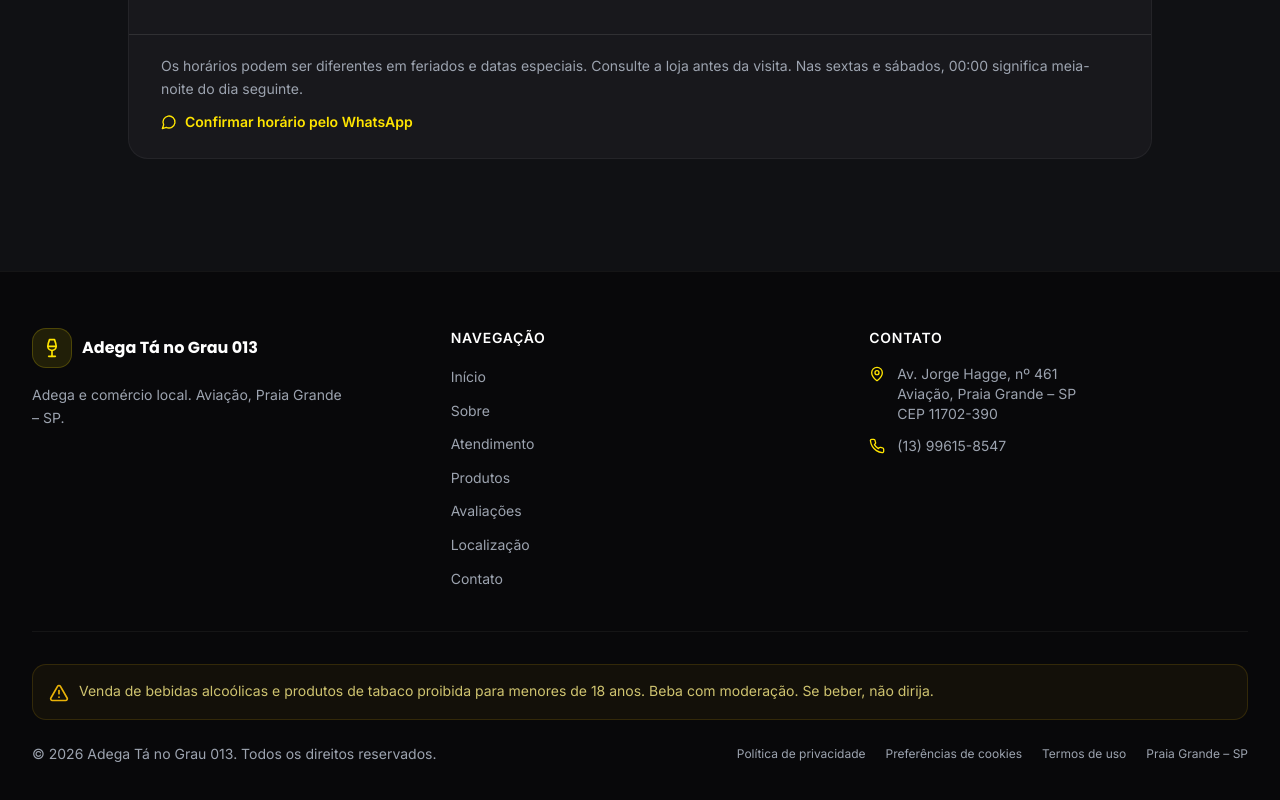
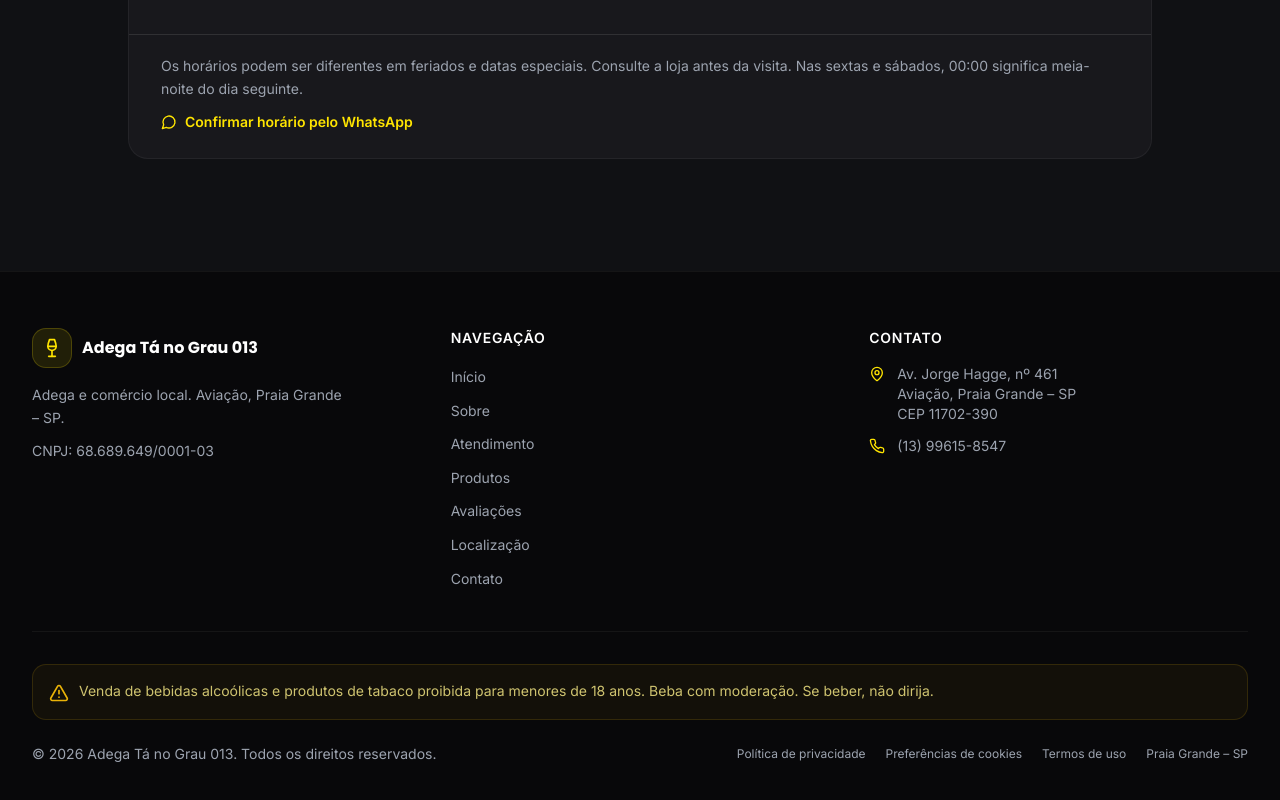
Before and after one commit to kadudevv/adega-ta-no-grau-013, a React (Vite) app: page / in a window 1280 px wide. Shown: the part 6433-7233 px from the top of the page. Built offline with nearby package versions, Linux system fonts and the light colour scheme.

Commit message:
feat: exibir CNPJ de forma discreta no rodapé

```diff
--- a/src/components/Footer.tsx
+++ b/src/components/Footer.tsx
@@ -5,7 +5,7 @@ import { usePrivacy } from '@/contexts/PrivacyContext';
 export default function Footer() {
   const { openPrivacy } = usePrivacy();
   const currentYear = new Date().getFullYear();
-  const { address, phone, navLinks, legalNotice, name } = companyData;
+  const { address, phone, navLinks, legalNotice, name, cnpj } = companyData;
 
   return (
     <footer className="relative border-t border-white/5 bg-graphite-950">
@@ -23,6 +23,7 @@ export default function Footer() {
             <p className="text-sm text-gray-400 leading-relaxed max-w-xs">
               {companyData.segment}. {address.district}, {address.city} – {address.state}.
             </p>
+            <p className="mt-3 text-sm text-gray-400">CNPJ: {cnpj}</p>
           </div>
 
           <div>
```
